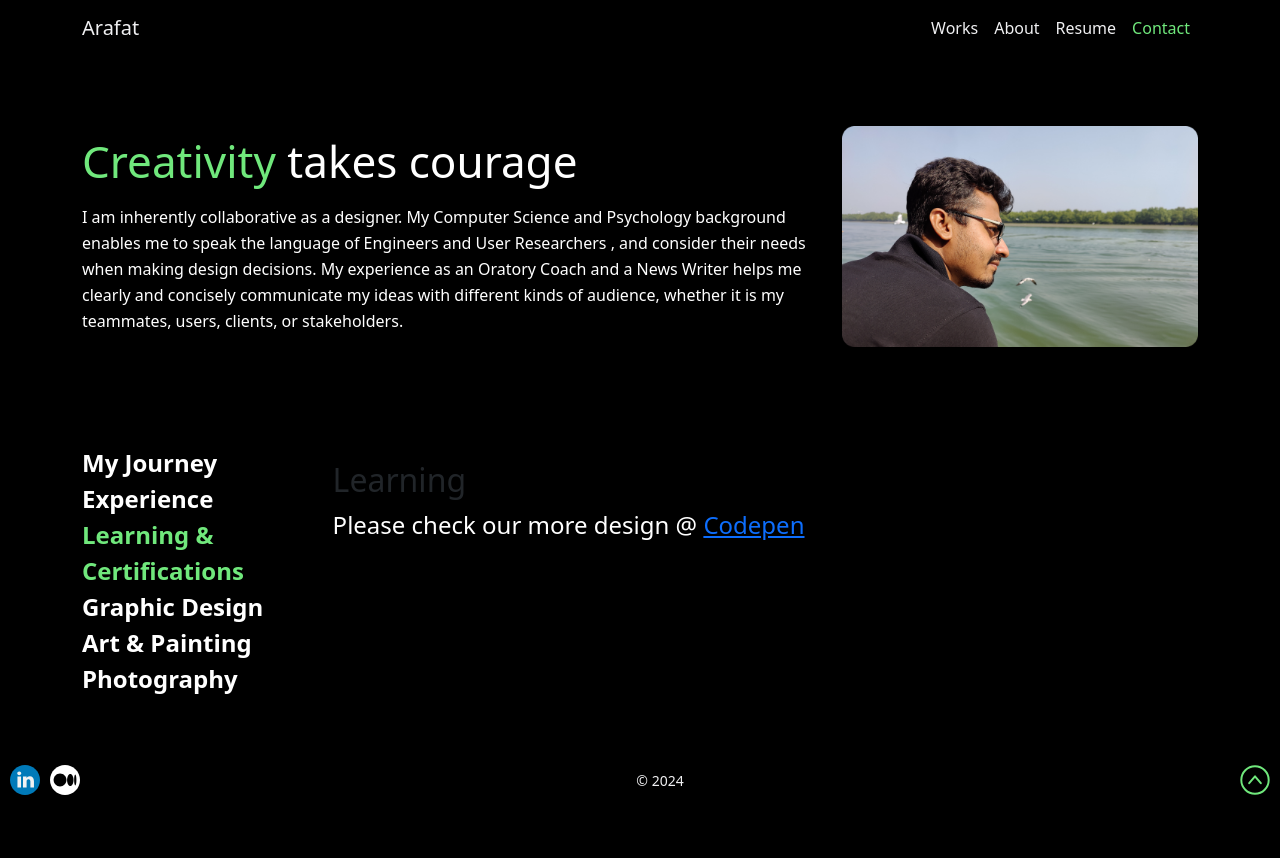
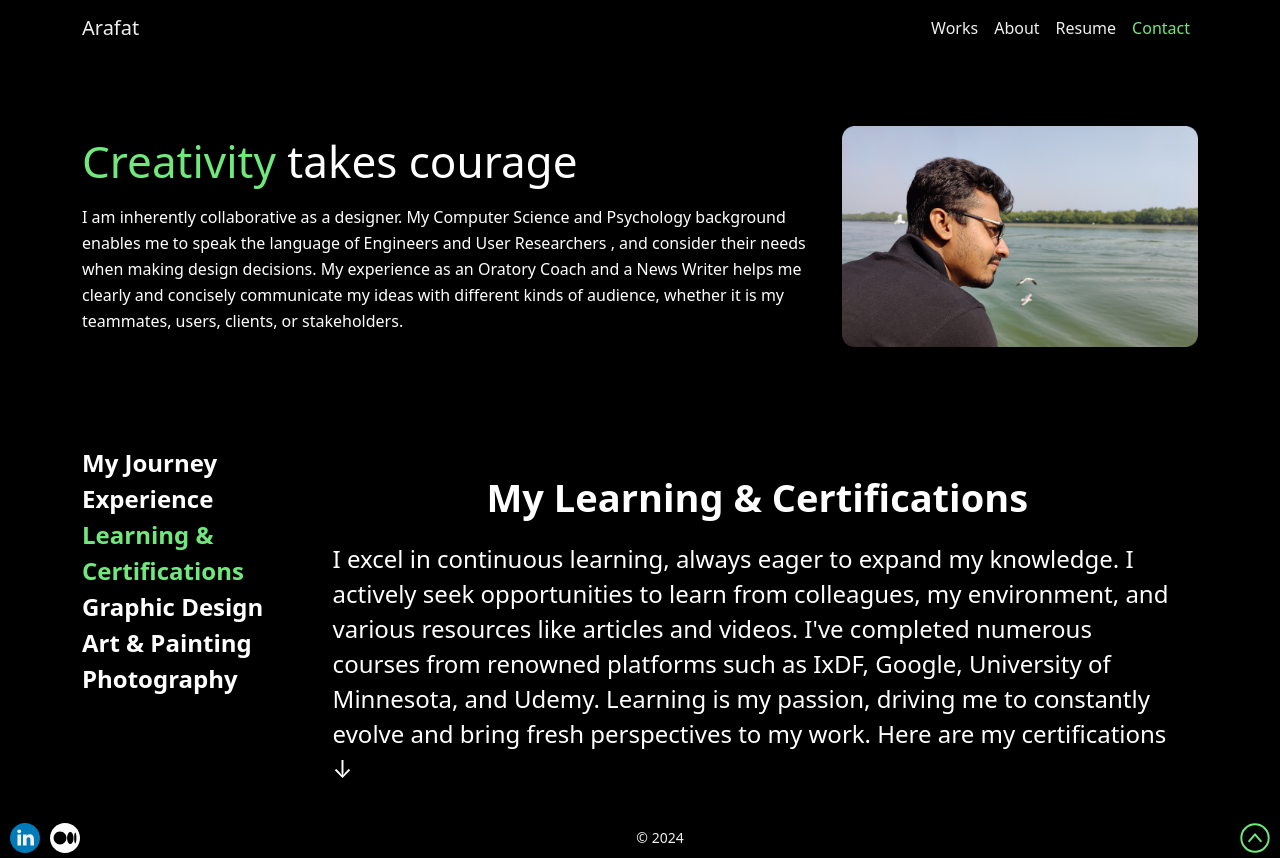
Before and after one commit to jstutul/Arafat, a plain HTML site: page about.html in a window 1280 px wide. Both pictures are taken after a click on the tab "Learning & Certifications". Before the commit the page ends 800 px from the top, so only its background shows below. Drawn offline with nearby package versions, Linux system fonts and the light colour scheme.

Commit message:
init certificate

```diff
--- a/about.html
+++ b/about.html
@@ -128,7 +128,7 @@
                         <div class="tab-content p-3 w-100" id="pills-tabContent">
                             <div class="tab-pane fade show text-center active" id="pills-journey" role="tabpanel"
                                 aria-labelledby="pills-journey-tab">
-                                <h2 class="tab-title">Home</h2>
+                                <h2 class="tab-title">My Journey</h2>
                                 <img src="/images/about/journry.PNG" class="w-100" alt="arafat">
                             </div>
                             <div class="tab-pane text-center fade" id="pills-experience" role="tabpanel"
@@ -155,9 +155,8 @@
                             </div>
                             <div class="tab-pane fade" id="pills-learning" role="tabpanel"
                                 aria-labelledby="pills-learning-tab">
-                                <h2>Learning</h2>
-                                <p>Please check our more design @ <a target="_blank"
-                                        href="https://codepen.io/Gaurav-Rana-the-reactor">Codepen</a></p>
+                                <h2 class="tab-title">My Learning & Certifications</h2>
+                                <p>I excel in continuous learning, always eager to expand my knowledge. I actively seek opportunities to learn from colleagues, my environment, and various resources like articles and videos. I've completed numerous courses from renowned platforms such as IxDF, Google, University of Minnesota, and Udemy. Learning is my passion, driving me to constantly evolve and bring fresh perspectives to my work. Here are my certifications ↓</p>
                             </div>
                             <div class="tab-pane fade" id="pills-graphic" role="tabpanel"
                                 aria-labelledby="pills-graphic-tab">
```
